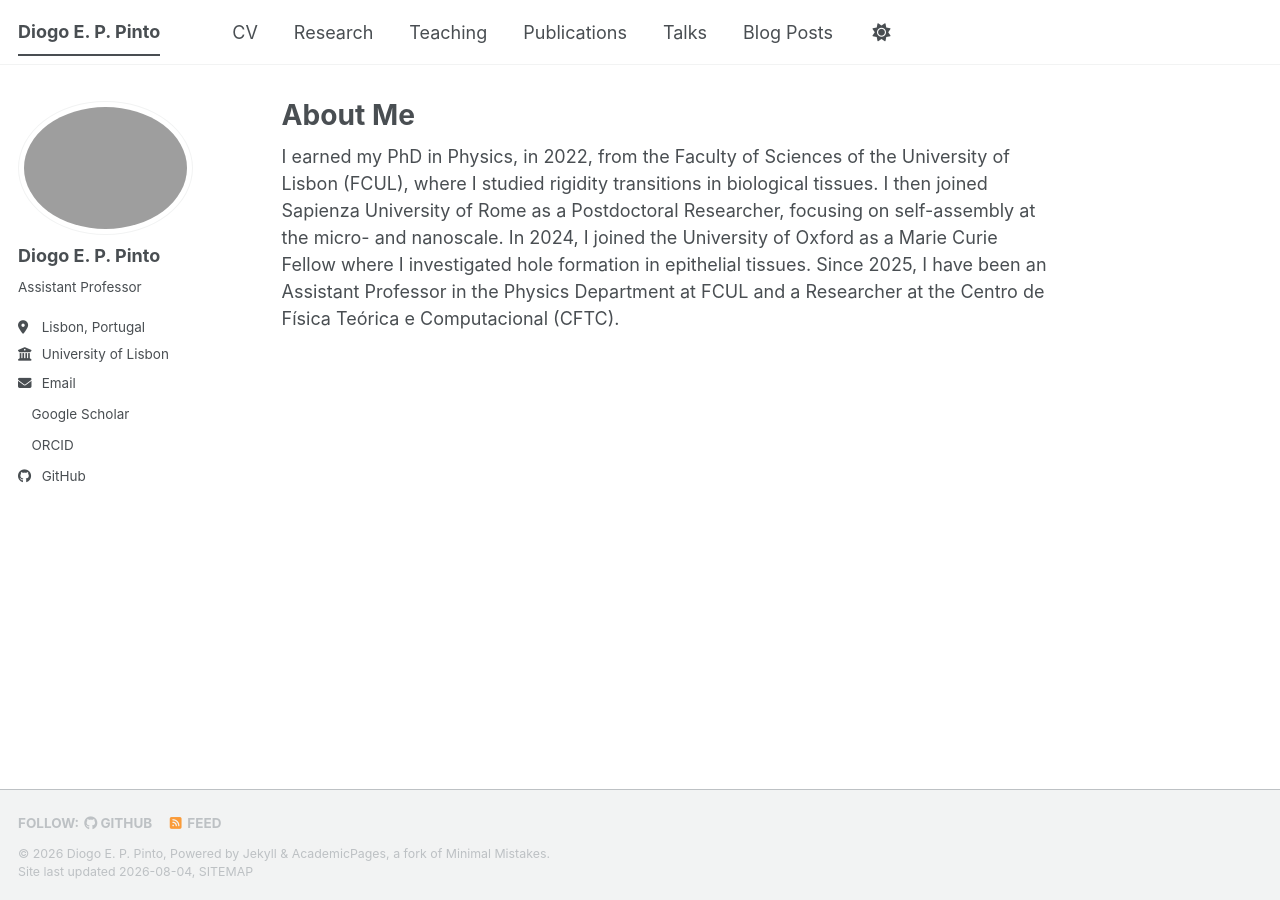
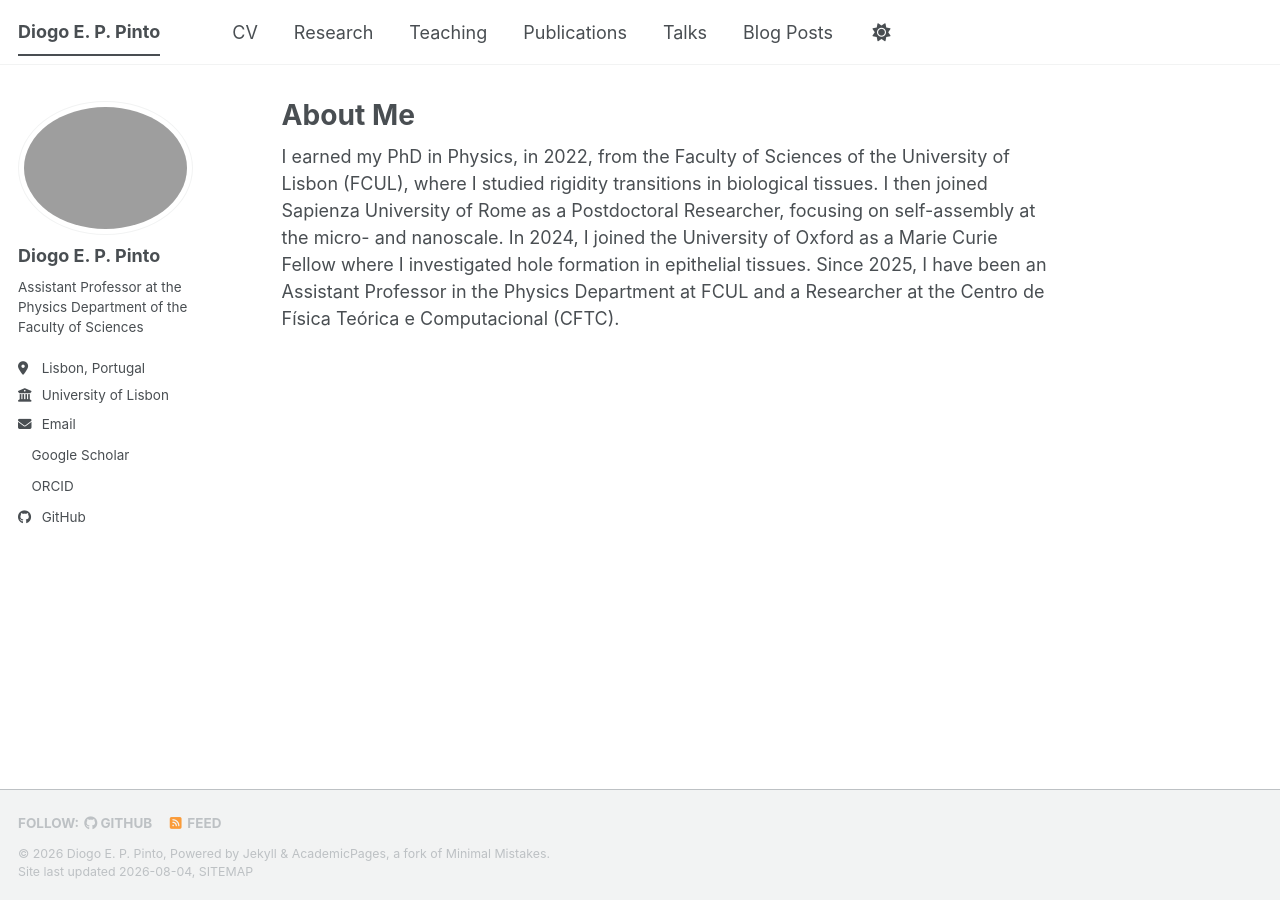
Before and after one commit to deppinto/deppinto.github.io, a Jekyll site: the page built from _pages/about.md, in a window 1280 px wide. Built offline with Jekyll 4.4.1, drawn with Linux system fonts in a browser that asks for light colours; a style sheet for code colours, icons or effects is not loaded.

Commit message:
Update _config.yml

```diff
--- a/_config.yml
+++ b/_config.yml
@@ -26,7 +26,7 @@ author:
   avatar           : "Circle.png"
   name             : "Diogo E. P. Pinto"
   pronouns         : # example: "she/her"
-  bio              : "Assistant Professor"
+  bio              : "Assistant Professor at the Physics Department of the Faculty of Sciences"
   location         : "Lisbon, Portugal"
   employer         : "University of Lisbon"
   uri              : # URL
```
